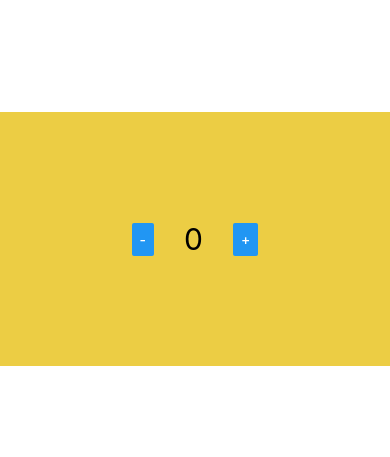
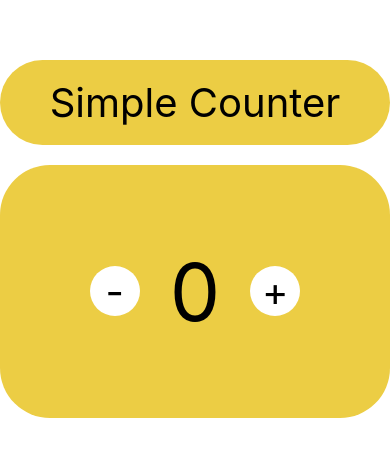
Before and after one commit to M-Zeeshan-B/testing-app-june-2025-react-native, a React Native app: screen / in a window 390 px wide. Shown: the part 183-640 px from the top of the page. Built offline with nearby package versions, Linux system fonts and the light colour scheme.

Commit message:
feature: reusable button component

```diff
--- /dev/null
+++ b/src/components/Button.js
@@ -0,0 +1,24 @@
+import { StyleSheet, Text, TouchableOpacity, View } from "react-native";
+import React from "react";
+
+export default function Button({ onPress, title }) {
+  return (
+    <TouchableOpacity onPress={onPress} style={styles.buttonCon}>
+      <Text style={styles.buttonText}>{title}</Text>
+    </TouchableOpacity>
+  );
+}
+
+const styles = StyleSheet.create({
+  buttonCon: {
+    width: 50,
+    height: 50,
+    borderRadius: 25,
+    alignItems: "center",
+    justifyContent: "center",
+    backgroundColor: "white",
+  },
+  buttonText: {
+    fontSize: 40,
+  },
+});
--- a/src/screens/Counter.js
+++ b/src/screens/Counter.js
@@ -1,6 +1,6 @@
-import { StyleSheet, Text, View, Button } from "react-native";
+import { StyleSheet, Text, View } from "react-native";
 import React, { useState } from "react";
-
+import Button from "../components/Button";
 const minimumCountLimit = 0;
 const change = 1;
 
@@ -17,6 +17,9 @@ export default function Counter() {
   };
   return (
     <View style={styles.container}>
+      <View style={styles.headingBox}>
+        <Text style={styles.headingText}>Simple Counter</Text>
+      </View>
       <View style={styles.box}>
         <View>
           <Button title="-" onPress={onSubtractPress} />
@@ -34,17 +37,30 @@ const styles = StyleSheet.create({
   container: {
     flex: 1,
     justifyContent: "center",
+    gap: 20,
+  },
+  headingBox: {
+    justifyContent: "center",
+    alignItems: "center",
+    width: "100%",
+    height: "10%",
+    backgroundColor: "rgb(236, 205, 68)",
+    borderRadius: 50,
   },
   box: {
     backgroundColor: "rgb(236, 205, 68)",
     width: "100%",
     height: "30%",
+    borderRadius: 50,
     justifyContent: "center",
     alignItems: "center",
     gap: 30,
     flexDirection: "row",
   },
   counter: {
-    fontSize: 30,
+    fontSize: 80,
+  },
+  headingText: {
+    fontSize: 40,
   },
 });
```
